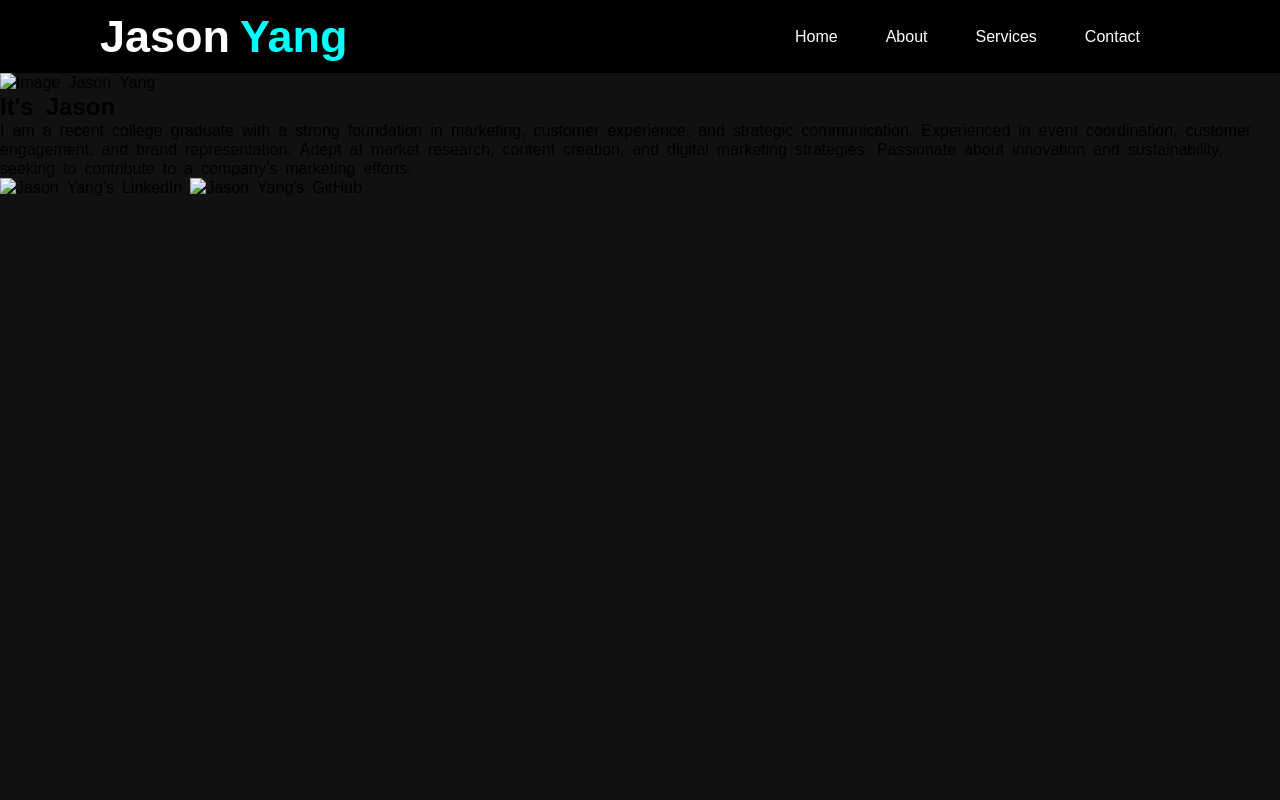
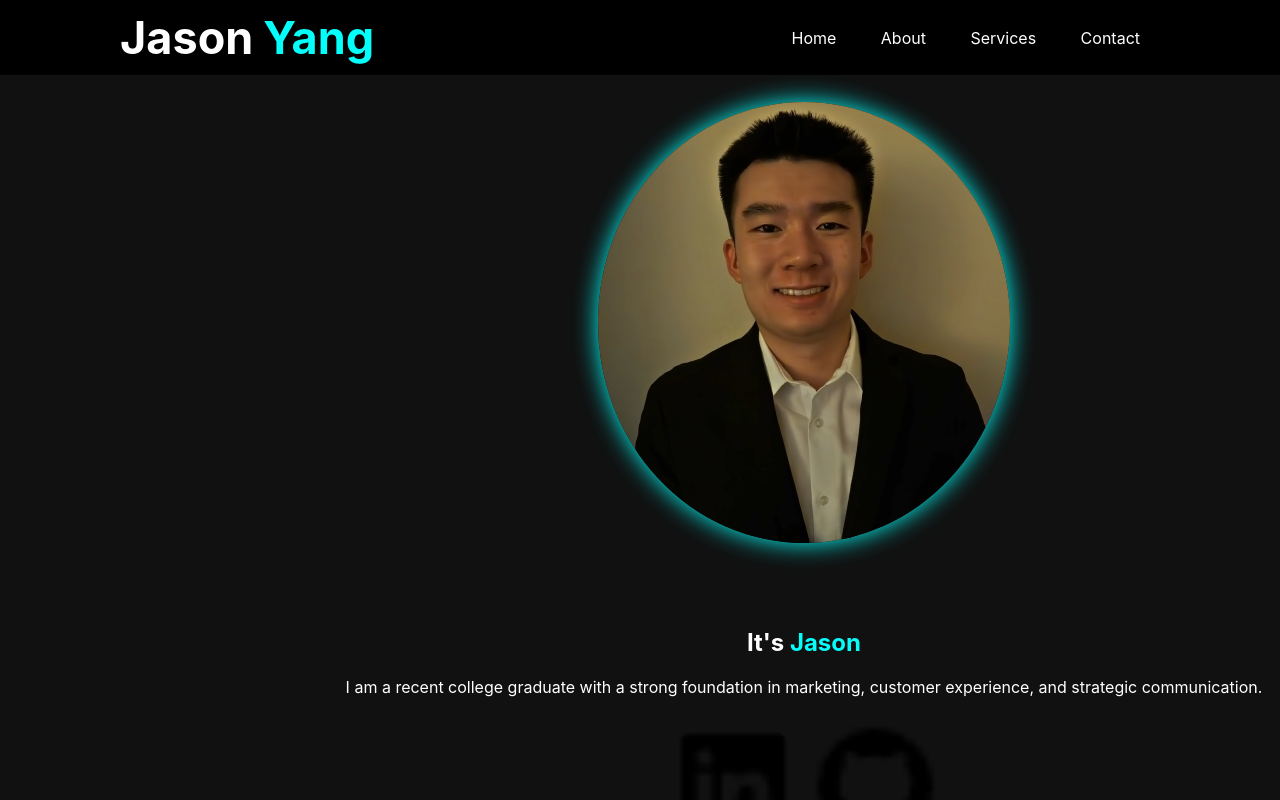
Before and after one commit to 19jyang/business_website, a plain HTML site: page index.html in a window 1280 px wide. Drawn offline with nearby package versions, Linux system fonts and the light colour scheme.

Commit message:
Add files via upload

```diff
--- a/index.html
+++ b/index.html
@@ -5,7 +5,6 @@
     <meta name="viewport" content="width=device-width, initial-scale=1.0">
     <title>Jason Yang's Personal Portfolio</title>
     <link rel="stylesheet" href="styles.css">
-    <link href='https://unpkg.com/boxicons@2.1.4/css/boxicons.min.css' rel='stylesheet'>
 </head>
 
 <body>
@@ -22,12 +21,14 @@
     </section>
 
     <section class="main-content">
-        <img src="" alt="Image Jason Yang">
-        <h2>It's Jason</h2>
-        <p>I am a recent college graduate with a strong foundation in marketing, customer experience, and strategic communication. Experienced in event coordination, customer engagement, and brand representation. Adept at market research, content creation, and digital marketing strategies. Passionate about innovation and sustainability, seeking to contribute to a company’s marketing efforts.</p>
+        <img class="pfp" src="12.jpg" alt="Image Jason Yang">
+        <div class="main-content-text">
+        <h2>It's <span>Jason</span></h2>
+        <p>I am a recent college graduate with a strong foundation in marketing, customer experience, and strategic communication.</p>
         <div class="socials-icons">
-            <img src="" alt="Jason Yang's LinkedIn">
-            <img src="" alt="Jason Yang's GitHub">
+            <a href="https://www.linkedin.com/in/jason-yang-065265295/" target="_blank"><img src="linkedin-square-logo-24.png" alt="Jason Yang's LinkedIn"></a>
+            <a href="https://github.com/YamatoNaoe" target="_blank"><img src="github-logo-24.png" alt="Jason Yang's GitHub"></a>
+        </div>
         </div>
     </section>
 </body>
--- a/styles.css
+++ b/styles.css
@@ -1,3 +1,10 @@
+:root {
+    --bg-color:#111111;
+    --second-bg-color:#151515;
+    --text-color:white;
+    --main-color:#04fffb;
+  }
+
 *{
     margin:0;
     padding:0;
@@ -6,15 +13,9 @@
     border:none;
     outline:none;
     scroll-behavior: smooth;
-    font-family: "boxicons", sans-serif;
+    font-family: "Inter", sans-serif;
 }
 
-:root{
-    --bg-color:#111111;
-    --second-bg-color:#151515;
-    --text-color:white;
-    --main-color:#04fffb;
-}
 
 /*-----HEADER (NAVBAR) CSS-----*/
 
@@ -27,6 +28,7 @@
     position:relative;
     top:0;
     left:0;
+    position:fixed;
 }
 
 .header div{
@@ -35,8 +37,9 @@
 }
 
 .header-name{
-    padding:10px 10px 10px 100px;
+    padding:10px 10px 10px 120px;
     font-size:30px;
+
 }
 
 .last-name{
@@ -67,3 +70,48 @@ nav ul li a{
 body{
     background:var(--bg-color);
 }
+
+.main-content{
+    display:flex;
+    flex-direction:column;
+    align-items: center;
+    color:var(--text-color);
+    position:fixed;
+    margin-top:8%;
+    margin-left:27%;
+}
+
+.main-content .pfp{
+    border-radius:50%;
+    width:45%;
+    height:45%;
+    box-shadow: 0 0 25px var(--main-color);
+    cursor: pointer;
+    transition: 0.4s ease-in-out;
+}
+
+.pfp:hover{
+    box-shadow:0 0 50px var(--main-color), 0 0 100px var(--main-color);
+}
+
+
+.main-content-text{
+    text-align:center;
+    padding-top:85px;
+}
+
+.main-content span{
+    color:var(--main-color);
+}
+
+.main-content p{
+    padding-top:20px;
+}
+
+.socials-icons img{
+    padding-top:20px;
+    width: 15%;
+    height: 15%;
+    border-radius: 50%;
+
+}
```
Also changed, not shown: 12.jpg (added), github-logo-24.png (added), linkedin-square-logo-24.png (added).
